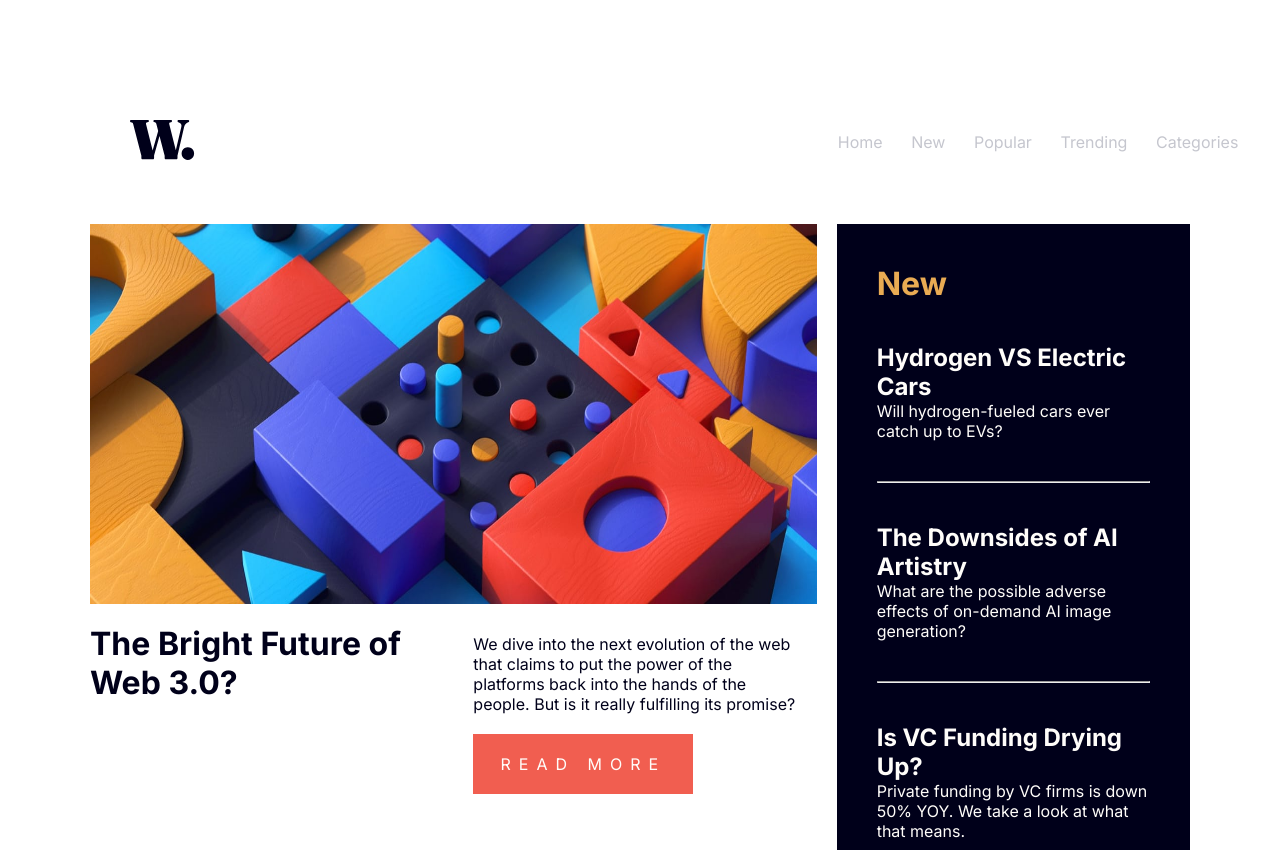
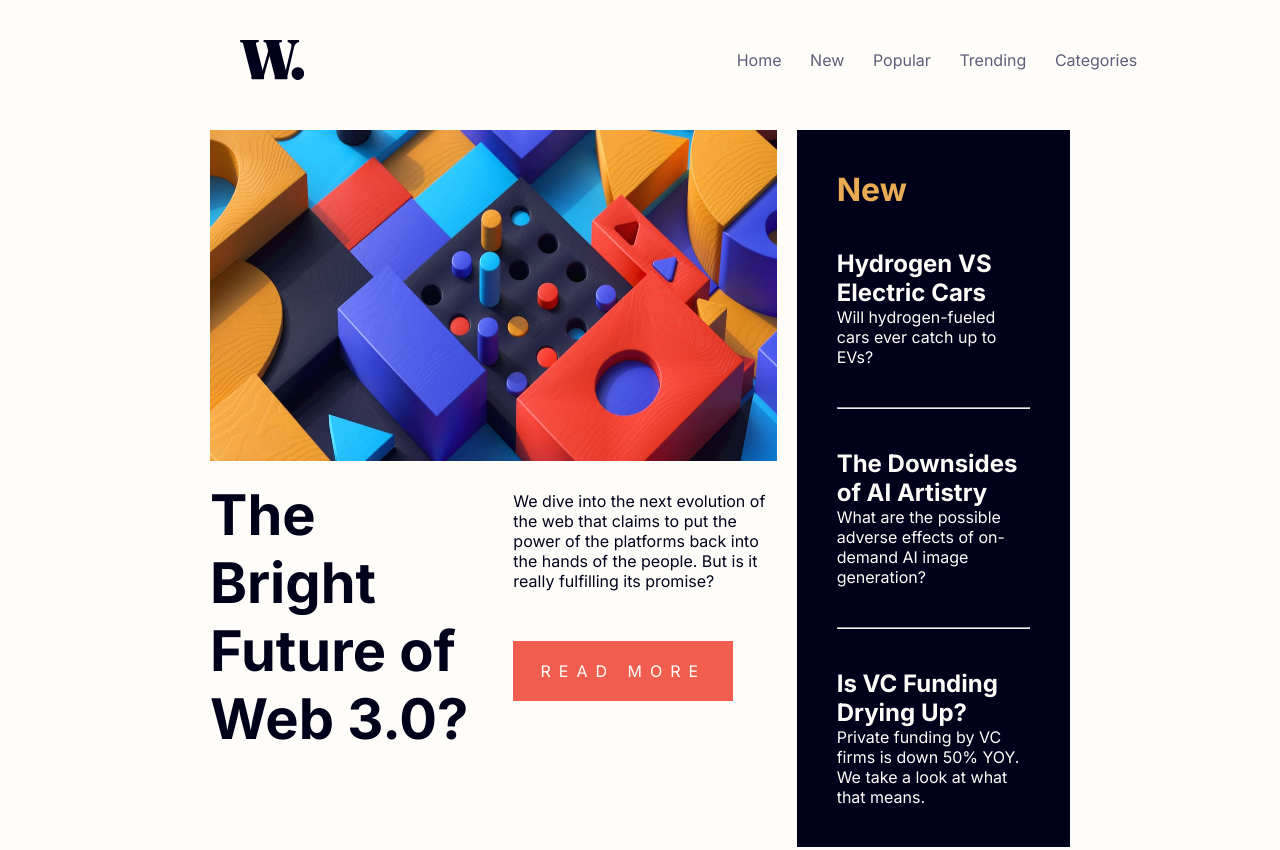
Before and after one commit to ngatiamwai/news-homepage-main, a plain HTML site: page index.html in a window 1280 px wide. Shown: the top 850 px of the page. Drawn offline with Linux system fonts and the light colour scheme.

Commit message:
Updated index.html and styles.css

```diff
--- a/index.html
+++ b/index.html
@@ -57,10 +57,10 @@
     </div>
   </div>
   <div class="three">
-  <h1>The Bright Future of Web 3.0?</h1>
+  <h1 style="font-size: 7vh;">The Bright Future of Web 3.0?</h1>
   </div>
   <div class="four">
-    <p style="color: hsl(240, 100%, 5%);">  We dive into the next evolution of the web that claims to put the power of the platforms back into the hands of the people.
+    <p style="color: hsl(240, 100%, 5%); margin-bottom: 5vh;">  We dive into the next evolution of the web that claims to put the power of the platforms back into the hands of the people.
       But is it really fulfilling its promise?
     </p>
     <p class="button">READ MORE</p>
--- a/styles.css
+++ b/styles.css
@@ -3,21 +3,25 @@
     padding: 0;
 }
 body{
-    padding: 5vh;
+    /* padding: 5vh; */
     font-family: inter;
+    background-color: hsl(36, 100%, 99%);
 }
 .master{
-    margin: 5vh;
+    margin-left: 25vh;
+    margin-right: 25vh;
 }
 .header{
     display: flex;
-    margin: 10px;
+    /* margin: 10px; */
 }
 .logo{
     margin: 5vh;
+    width: 60%;
+    display: flex;
+    justify-content: flex-start;
 }
 .links{
-    margin-left: 60%;
     display: flex;
     justify-content: space-between;
 }
@@ -34,7 +38,7 @@ ul {
 }
 a{
     text-decoration: none;
-    color: hsl(233, 8%, 79%);
+    color: hsl(236, 13%, 42%);
 }
 .container1{
     display: grid;
@@ -106,10 +110,10 @@ hr{
     justify-content: center;
     align-items: center;
     align-content: center;
-    /* font-size: 3vh; */
     background-color: hsl(5, 85%, 63%);
     color: hsl(36, 100%, 99%);
 }
+
 .five1 h1{
     margin: 10px;
     color: hsl(236, 13%, 42%);
```
